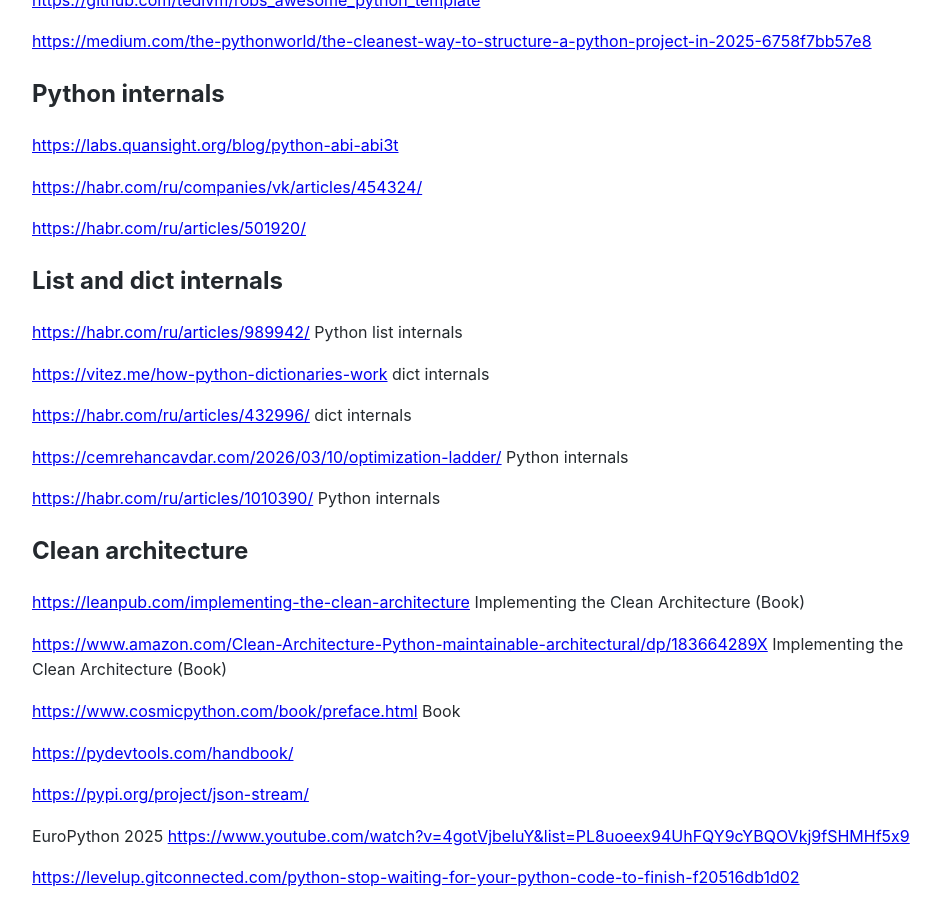
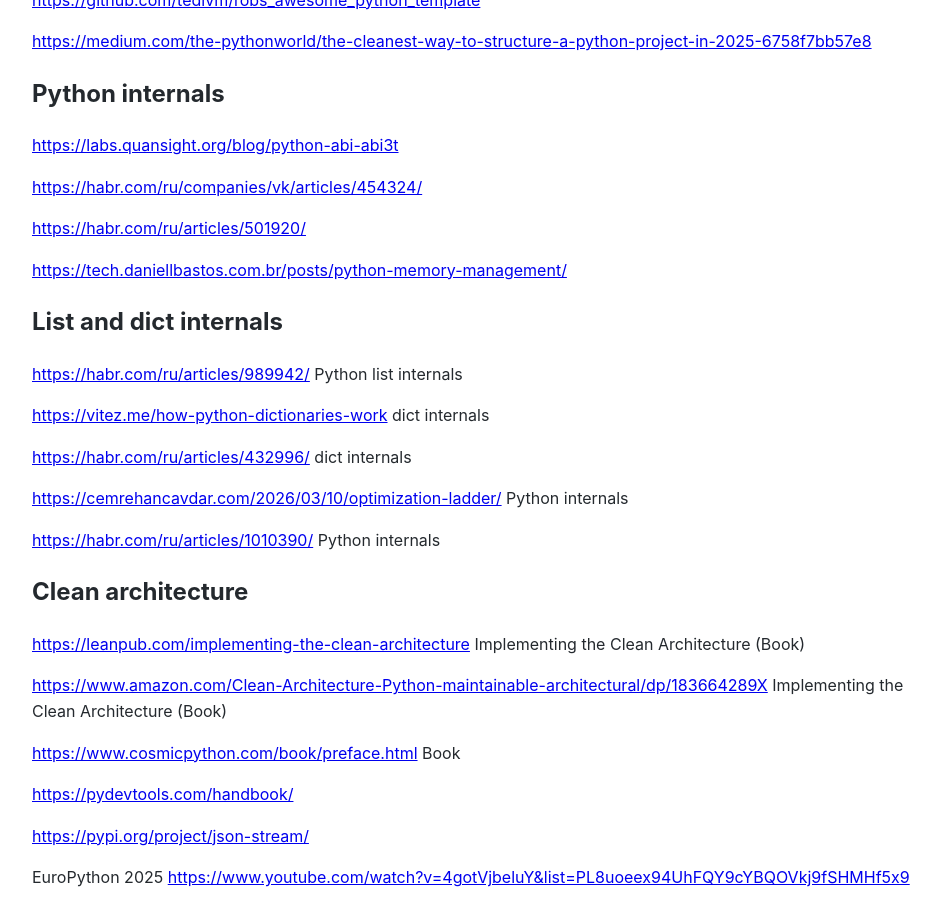
Before and after one commit to Michael-Lubinsky/michael-lubinsky.github.com, a Jekyll site: the page built from python/python_links.md, in a window 1280 px wide and 900 px high, scrolled down 1622 px. Shown: the whole window, without its empty margins (158-1099 px from the left). Built offline with Jekyll 4.4.1, drawn with Linux system fonts in a browser that asks for light colours; our own code applies the rules of GitHub Pages for plain Markdown files.

Commit message:
Add Python memory management resource link

```diff
--- a/python/python_links.md
+++ b/python/python_links.md
@@ -84,6 +84,8 @@
 <https://habr.com/ru/companies/vk/articles/454324/>
 
 <https://habr.com/ru/articles/501920/>
+
+<https://tech.daniellbastos.com.br/posts/python-memory-management/>
 
 ## List and dict internals
 <https://habr.com/ru/articles/989942/> Python list internals
```
